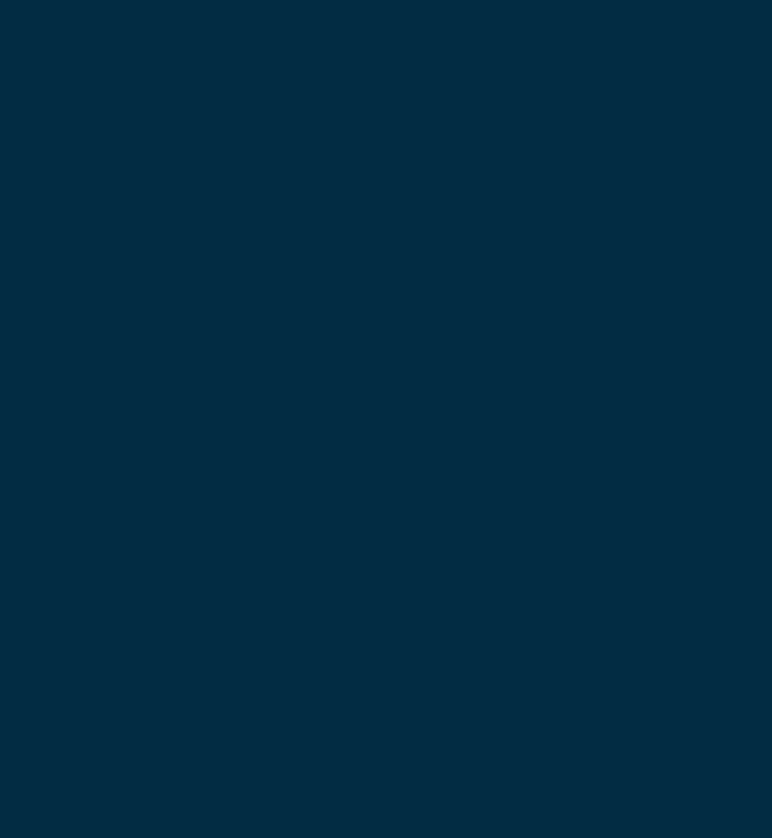
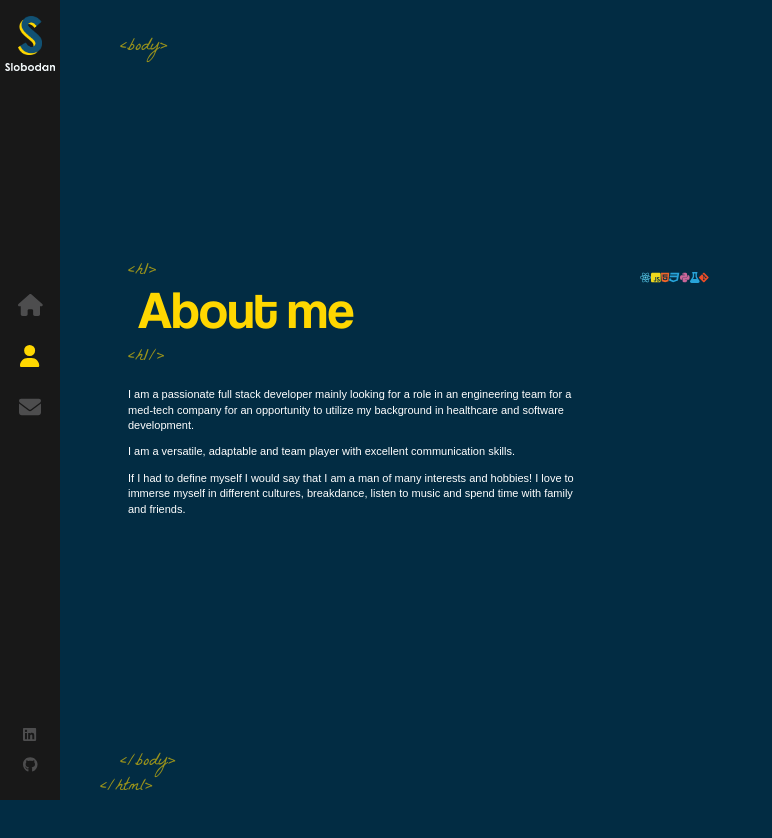
Before and after one commit to glmenta/gek-portfolio-revamp, a React (Create React App) app: page /about in a window 1280 px wide. Before the commit this address had no page. Shown: the top 838 px of the page, without its empty margins (0-772 px from the left). Before the commit the page ends 800 px from the top, so only its background shows below. Built offline with nearby package versions, Linux system fonts and the light colour scheme.

Commit message:
about me page

```diff
--- a/src/App.js
+++ b/src/App.js
@@ -2,6 +2,7 @@ import './App.scss';
 import { Routes, Route } from 'react-router-dom';
 import Layout from './components/layout';
 import Home from './components/home';
+import About from './components/about';
 
 function App() {
   return (
@@ -9,6 +10,7 @@ function App() {
     <Routes>
       <Route path="/" element={<Layout />} >
         <Route index element={<Home />} />
+        <Route path="about" element={<About />} />
       </Route>
 
     </Routes>
--- /dev/null
+++ b/src/components/about/index.js
@@ -0,0 +1,52 @@
+import './index.scss';
+import AnimatedLetters from '../AnimatedLetters';
+import { useState, useEffect } from 'react';
+import { FontAwesomeIcon } from '@fortawesome/react-fontawesome';
+import { faCss3, faGit, faGitAlt, faHtml5, faJsSquare, faPython, faReact } from '@fortawesome/free-brands-svg-icons';
+import { faFlask, faFlaskVial } from '@fortawesome/free-solid-svg-icons';
+const About = () => {
+    const [letterClass, setLetterClass] = useState('text-animate')
+
+    useEffect(() => {
+        setTimeout(() => {
+            setLetterClass('text-animate-hover')
+        }, 3000)
+    }, [])
+    return (
+        <div className='container about-page'>
+            <div className='text-zone'>
+                <h1>
+                    <AnimatedLetters
+                        letterClass={letterClass}
+                        strArray={['A', 'b', 'o', 'u', 't', ' ', 'm', 'e']}
+                        idx={15}
+                    />
+                </h1>
+                <p>
+                I am a passionate full stack developer mainly looking for a role in an engineering team for a med-tech company for an opportunity to utilize my background in healthcare and software development.
+                </p>
+            <p align="LEFT">
+                I am a versatile, adaptable and team player with excellent communication skills.
+            </p>
+            <p>
+                If I had to define myself I would say that I am a man of many interests and hobbies! I love to immerse myself in different cultures, breakdance, listen to music and spend time with family and friends.
+            </p>
+            </div>
+            <div className='stage-cube-cont'>
+                <div className='cubespinner'>
+                    <div className='face1'>
+                        <FontAwesomeIcon icon={faReact} color="#5ED4F4" />
+                        <FontAwesomeIcon icon={faJsSquare} color="#EFD81D" />
+                        <FontAwesomeIcon icon={faHtml5} color="#F06529" />
+                        <FontAwesomeIcon icon={faCss3} color="#28A4D9" />
+                        <FontAwesomeIcon icon={faPython} color="#CC6699" />
+                        <FontAwesomeIcon icon={faFlask} color="#28A4D9" />
+                        <FontAwesomeIcon icon={faGitAlt} color="#EC4D28" />
+                    </div>
+                </div>
+            </div>
+        </div>
+    )
+}
+
+export default About
--- /dev/null
+++ b/src/components/about/index.scss
@@ -0,0 +1,10 @@
+.stage-cube-cont {
+    width: 50%;
+    height: 100%;
+    top: 0;
+    padding-top: 18%;
+    margin-left: 0;
+    position: absolute;
+    right: 0;
+    overflow: hidden;
+}
--- a/src/components/home/index.js
+++ b/src/components/home/index.js
@@ -2,7 +2,6 @@ import LogoTitle from '../../assets/images/logo-s.png';
 import { Link } from 'react-router-dom';
 import { useState, useEffect } from 'react';
 import AnimatedLetters from '../AnimatedLetters';
-import Logo from './logo';
 import './index.scss';
 
 const Home = () => {
@@ -38,7 +37,6 @@ const Home = () => {
                 <h2>Full Stack Developer / Healthcare Background</h2>
                 <Link to='/contact' className='flat-button'>CONTACT ME</Link>
             </div>
-            <Logo />
         </div>
     )
 }
--- a/src/components/home/logo/index.js
+++ /dev/null
@@ -1,14 +0,0 @@
-import './index.scss';
-import LogoS from '../../../assets/images/logo-s.png';
-import LogoSubtitle from '../../../assets/images/logo_sub.png';
-
-const Logo = () => {
-    return (
-        <div className="logo-container">
-            <img src={LogoS} alt="solid-logo" />
-            <img className="sub-logo" src={LogoSubtitle} alt="logo-sub" />
-        </div>
-    )
-}
-
-export default Logo
--- a/src/components/layout/index.scss
+++ b/src/components/layout/index.scss
@@ -37,3 +37,76 @@
     animation: fadeIn 1s forwards;
     animation-delay: 1s;
 }
+
+.about-page {
+    .text-zone {
+        position: absolute;
+        left: 10%;
+        top: 50%;
+        transform: translateY(-50%);
+        width: 35%;
+        vertical-align: middle;
+        display: table-cell;
+        max-height: 90%;
+    }
+
+    h1 {
+        font-size: 53px;
+        font-family: 'Coolvetica';
+        color: #ffd700;
+        font-weight: 400;
+        margin-top: 0;
+        position: relative;
+        margin-bottom: 40px;
+        left: 10px;
+
+        &::before {
+            content: '<h1>';
+            font-family: 'La Belle Aurore';
+            color: #ffd700;
+            font-size: 18px;
+            position: absolute;
+            margin-top: -10px;
+            left: -10px;
+            opacity: 0.6;
+            line-height: 18px;
+        }
+
+        &::after {
+            content: '<h1/>';
+            font-family: 'La Belle Aurore';
+            color: #ffd700;
+            font-size: 18px;
+            line-height: 18px;
+            position: absolute;
+            left: -30px;
+            bottom: -20px;
+            margin-left: 20px;
+            opacity: 0.6;
+        }
+    }
+
+    p {
+        font-style: 13px;
+        color: #fff;
+        font-family: sans-serif;
+        font-weight: 300;
+        min-width: fit-content;
+        animation: pulse 1s;
+        &:nth-of-type(1) {
+            animation-delay: 1.1s;
+        }
+        &:nth-of-type(2) {
+            animation-delay: 1.2s;
+        }
+        &:nth-of-type(3) {
+            animation-delay: 1.3s;
+        }
+    }
+
+    .text-animate-hover {
+        &:hover {
+            color: #fff;
+        }
+    }
+}
```
Also changed, not shown: src/components/home/logo/index.scss (deleted).
